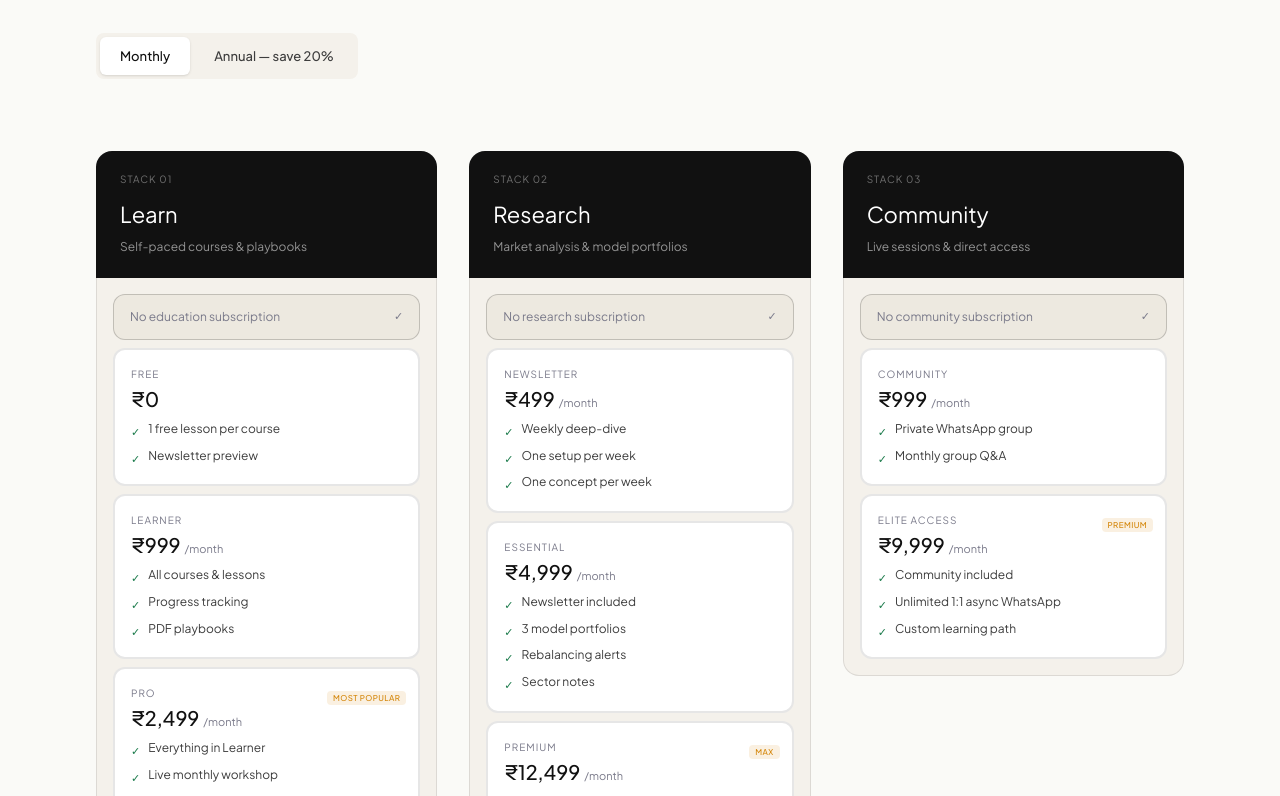
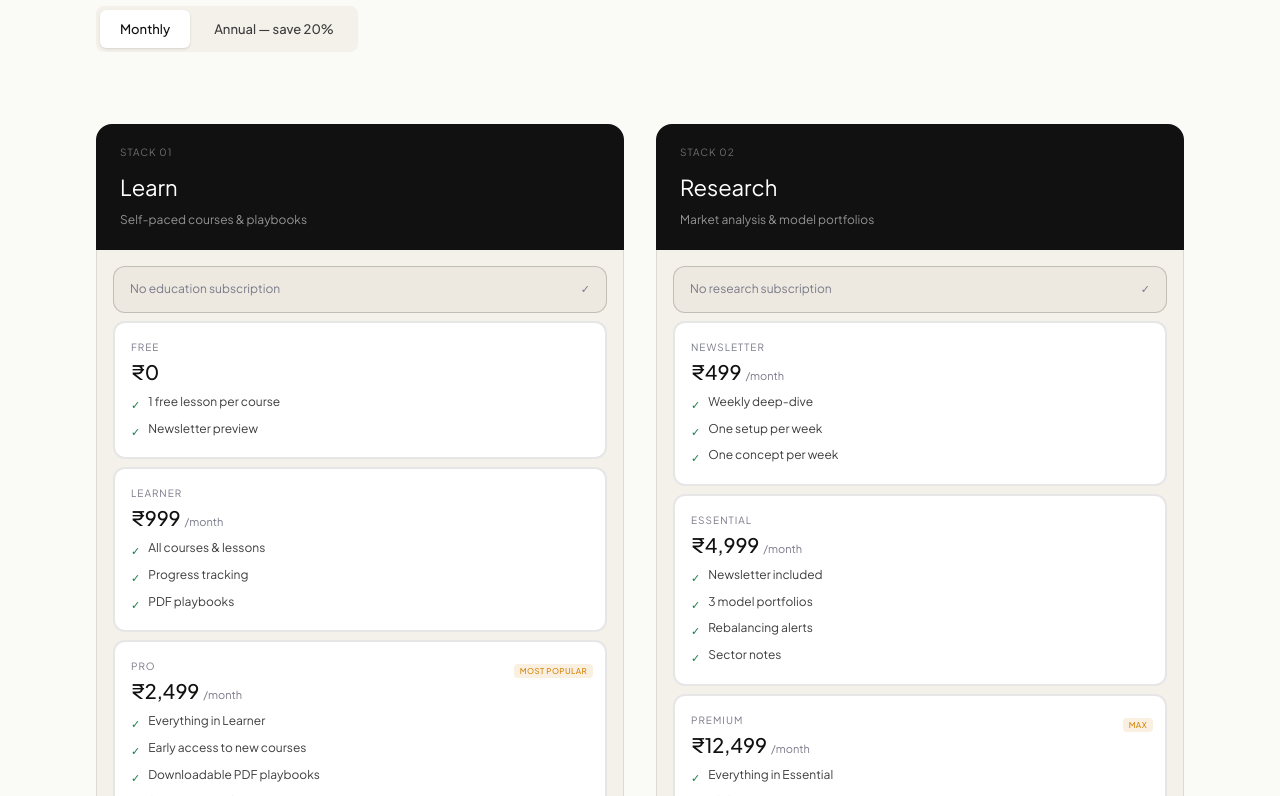
Before and after one commit to amoghsuman/thecapitalgains, a Next.js app: page /pricing in a window 1280 px wide. Shown: the part 304-1100 px from the top of the page. Built offline with nearby package versions, Linux system fonts and the light colour scheme.

Commit message:
remove community stack — platform is Learn + Research only

```diff
--- a/app/page.tsx
+++ b/app/page.tsx
@@ -49,7 +49,7 @@ export default async function HomePage() {
           <div className="flex gap-8 flex-wrap">
             {[
               { num: courseCount.toString(), label: "Courses" },
-              { num: "3", label: "Ways to subscribe" },
+              { num: "2", label: "Ways to subscribe" },
               { num: "₹0", label: "To start" },
               { num: "₹499", label: "Research from" },
             ].map((s) => (
@@ -402,14 +402,14 @@ export default async function HomePage() {
         </div>
         <div className="flex justify-between items-end flex-wrap gap-4 mb-12">
           <h2 className="font-serif text-[34px] font-bold text-[#111111]">
-            Three stacks. One bundle.
+            Two stacks. One bundle.
           </h2>
           <Link href="/pricing" className="font-mono text-[12px] text-[#D4860A]">
-            Build your bundle →
+            See pricing →
           </Link>
         </div>
 
-        <div className="grid grid-cols-1 md:grid-cols-3 gap-5">
+        <div className="grid grid-cols-1 md:grid-cols-2 gap-5">
           {[
             {
               stackNum: "STACK 01",
@@ -417,7 +417,7 @@ export default async function HomePage() {
               headerBg: "bg-[#111111]",
               from: "From ₹999/month",
               fromSub: "or free preview",
-              features: ["All courses & lessons", "PDF playbooks", "Monthly live workshop (Pro)"],
+              features: ["All courses & lessons", "PDF playbooks", "Early access to new courses"],
               cta: "Explore Learn →",
             },
             {
@@ -428,15 +428,6 @@ export default async function HomePage() {
               fromSub: "newsletter to full research",
               features: ["Weekly market newsletter", "3 model portfolios", "F&O strategy notes"],
               cta: "Explore Research →",
-            },
-            {
-              stackNum: "STACK 03",
-              title: "Community",
-              headerBg: "bg-[#111111]",
-              from: "From ₹999/month",
-              fromSub: "group to 1:1 access",
-              features: ["Private WhatsApp community", "Monthly group Q&A", "Unlimited 1:1 async access (Elite)"],
-              cta: "Explore Community →",
             },
           ].map((stack) => (
             <div
@@ -476,13 +467,13 @@ export default async function HomePage() {
         {/* CTA strip */}
         <div className="mt-5 bg-[#FDF3E3] border border-[rgba(212,134,10,0.2)] rounded-xl px-7 py-5 flex justify-between items-center flex-wrap gap-4">
           <div className="font-serif text-[18px] text-[#111111]">
-            Mix and match. Pay one total.
+            Two stacks. Learn and Research. Subscribe to what you need.
           </div>
           <Link
             href="/pricing"
             className="bg-[#D4860A] hover:bg-[#F0A020] text-white rounded-lg px-6 py-2.5 text-[13px] font-medium transition-colors whitespace-nowrap"
           >
-            Build your bundle →
+            See pricing →
           </Link>
         </div>
       </section>
--- a/app/pricing/page.tsx
+++ b/app/pricing/page.tsx
@@ -7,7 +7,6 @@ import Link from "next/link";
 
 type LearnTier = "none" | "free" | "learner" | "pro";
 type ResearchTier = "none" | "newsletter" | "essential" | "premium";
-type CommunityTier = "none" | "community" | "elite";
 
 type Tier = {
   id: string;
@@ -49,7 +48,13 @@ const learnTiers: Tier[] = [
     name: "PRO",
     monthlyPrice: 2499,
     annualPrice: 1999,
-    features: ["Everything in Learner", "Live monthly workshop", "Session recordings", "Workbooks"],
+    features: [
+      "Everything in Learner",
+      "Early access to new courses",
+      "Downloadable PDF playbooks",
+      "Session recordings",
+      "Workbooks",
+    ],
     badge: "MOST POPULAR",
   },
 ];
@@ -93,40 +98,10 @@ const researchTiers: Tier[] = [
   },
 ];
 
-const communityTiers: Tier[] = [
-  {
-    id: "none",
-    name: "No community subscription",
-    monthlyPrice: 0,
-    annualPrice: 0,
-    features: [],
-    muted: true,
-  },
-  {
-    id: "community",
-    name: "COMMUNITY",
-    monthlyPrice: 999,
-    annualPrice: 799,
-    features: ["Private WhatsApp group", "Monthly group Q&A"],
-  },
-  {
-    id: "elite",
-    name: "ELITE ACCESS",
-    monthlyPrice: 9999,
-    annualPrice: 7999,
-    features: [
-      "Community included",
-      "Unlimited 1:1 async WhatsApp",
-      "Custom learning path",
-    ],
-    badge: "PREMIUM",
-  },
-];
-
 const faqs = [
   {
     q: "Can I subscribe to just one stack?",
-    a: "Yes, absolutely. Pick any combination you like — one stack, two stacks, or all three. There is no minimum bundle requirement. You only pay for what you select.",
+    a: "Yes, absolutely. Pick Learn, Research, or both. There is no minimum bundle requirement. You only pay for what you select.",
   },
   {
     q: "Can I change my bundle later?",
@@ -272,8 +247,6 @@ function StackColumn({
       <div className="flex flex-col gap-2 bg-[#F4F1EB] px-4 py-4 rounded-b-2xl border-x border-b border-[rgba(17,17,17,0.1)]">
         {tiers.map((tier) => {
           const price = resolvePrice(tier, annual);
-          // Clicking the currently selected (non-none) tier deselects it back to none.
-          // Clicking "none" always sets to none.
           const handleClick = () => {
             if (tier.id === "none") {
               onSelect("none");
@@ -303,41 +276,28 @@ export default function PricingPage() {
   const [annual, setAnnual] = useState(false);
   const [selectedLearn, setSelectedLearn] = useState<LearnTier>("none");
   const [selectedResearch, setSelectedResearch] = useState<ResearchTier>("none");
-  const [selectedCommunity, setSelectedCommunity] = useState<CommunityTier>("none");
   const [openFaq, setOpenFaq] = useState<number | null>(null);
-
-  // ── Prices ─────────────────────────────────────────────────────────────────
 
   const learnTier = learnTiers.find((t) => t.id === selectedLearn)!;
   const researchTier = researchTiers.find((t) => t.id === selectedResearch)!;
-  const communityTier = communityTiers.find((t) => t.id === selectedCommunity)!;
 
   const learnPrice = resolvePrice(learnTier, annual);
   const researchPrice = resolvePrice(researchTier, annual);
-  const communityPrice = resolvePrice(communityTier, annual);
-  const total = learnPrice + researchPrice + communityPrice;
+  const total = learnPrice + researchPrice;
 
-  const hasSelection =
-    selectedLearn !== "none" || selectedResearch !== "none" || selectedCommunity !== "none";
-
-  // ── CTA URL ────────────────────────────────────────────────────────────────
+  const hasSelection = selectedLearn !== "none" || selectedResearch !== "none";
 
   const params = new URLSearchParams();
   if (selectedLearn !== "none") params.set("learn", selectedLearn);
   if (selectedResearch !== "none") params.set("research", selectedResearch);
-  if (selectedCommunity !== "none") params.set("community", selectedCommunity);
   if (annual) params.set("billing", "annual");
   const ctaUrl = `/auth/signup?${params.toString()}`;
-
-  // ── Summary items ──────────────────────────────────────────────────────────
 
   const summaryItems: { label: string; price: number }[] = [];
   if (selectedLearn !== "none")
     summaryItems.push({ label: `Learn — ${learnTier.name}`, price: learnPrice });
   if (selectedResearch !== "none")
     summaryItems.push({ label: `Research — ${researchTier.name}`, price: researchPrice });
-  if (selectedCommunity !== "none")
-    summaryItems.push({ label: `Community — ${communityTier.name}`, price: communityPrice });
 
   return (
     <div className="bg-[#FAFAF7] min-h-screen overflow-x-hidden">
@@ -351,7 +311,7 @@ export default function PricingPage() {
           Build your subscription
         </h1>
         <p className="text-[16px] text-[#3D3D3D] mb-8 max-w-xl">
-          Choose what you need from each stack. Pay one monthly total. Cancel anytime.
+          Choose what you need. Pay one monthly total. Cancel anytime.
         </p>
 
         {/* Billing toggle */}
@@ -379,9 +339,9 @@ export default function PricingPage() {
         </div>
       </section>
 
-      {/* ── THREE STACKS ── */}
+      {/* ── TWO STACKS ── */}
       <section className="max-w-6xl mx-auto px-8 mt-10">
-        <div className="grid grid-cols-1 lg:grid-cols-3 gap-8">
+        <div className="grid grid-cols-1 lg:grid-cols-2 gap-8">
 
           {/* STACK 01 — LEARN */}
           <StackColumn
@@ -420,18 +380,6 @@ export default function PricingPage() {
               </div>
             }
           />
-
-          {/* STACK 03 — COMMUNITY */}
-          <StackColumn
-            stackNum="STACK 03"
-            title="Community"
-            subtitle="Live sessions & direct access"
-            headerBg="bg-[#111111]"
-            tiers={communityTiers}
-            selected={selectedCommunity}
-            onSelect={(id) => setSelectedCommunity(id as CommunityTier)}
-            annual={annual}
-          />
         </div>
       </section>
 
@@ -452,10 +400,7 @@ export default function PricingPage() {
               ) : (
                 <div className="flex flex-col gap-2.5">
                   {summaryItems.map((item) => (
-                    <div
-                      key={item.label}
-                      className="flex justify-between items-center gap-8"
-                    >
+                    <div key={item.label} className="flex justify-between items-center gap-8">
                       <span className="text-[14px] text-[#3D3D3D]">{item.label}</span>
                       <span className="font-mono text-[14px] text-[#111111] whitespace-nowrap">
                         {item.price === 0 ? "Free" : `${fmt(item.price)}/mo`}
```
Also changed, not shown: 1 other file (tests, documents, lock files or other folders).
